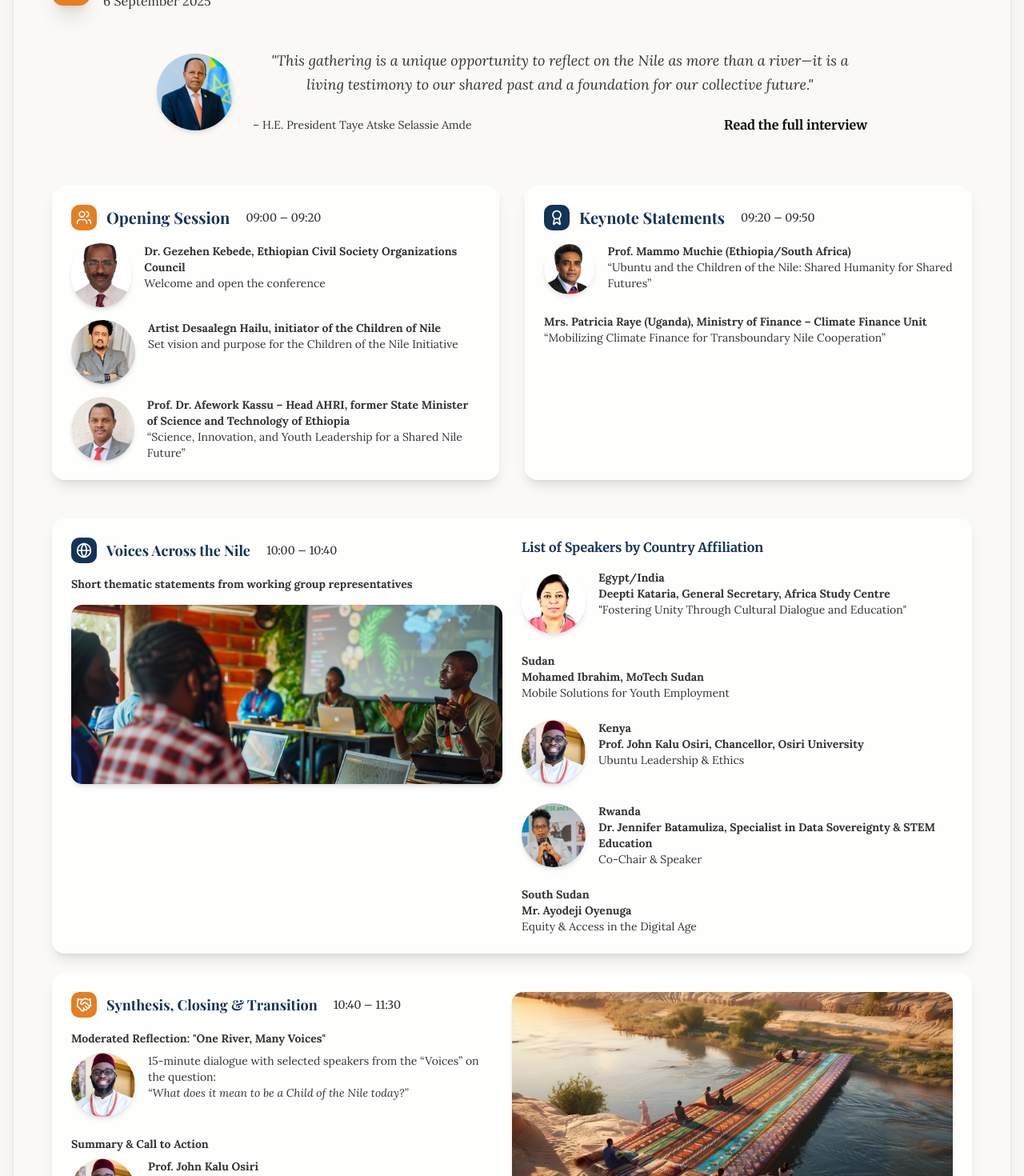
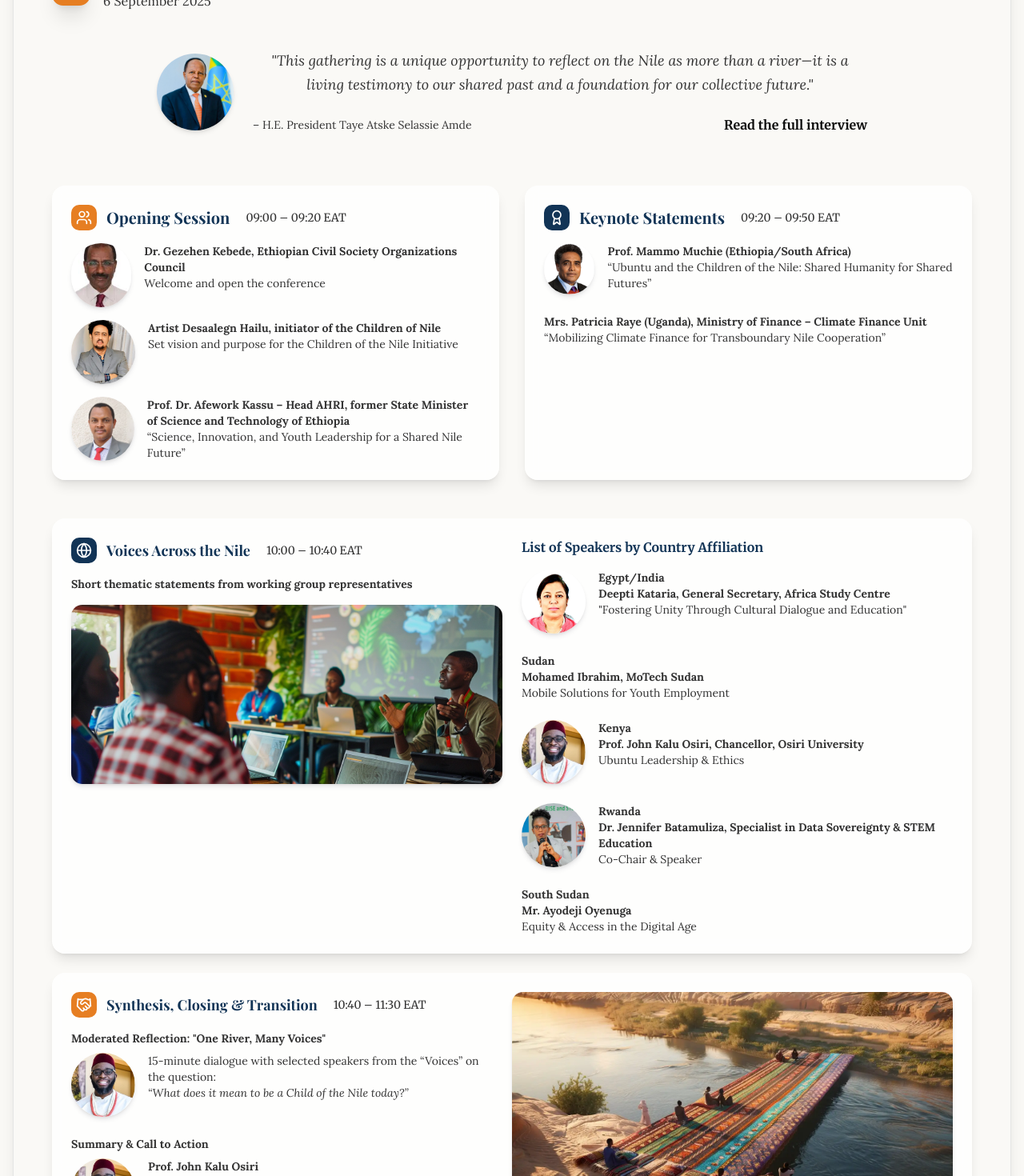
Before and after one commit to anniechan1/nile, a Next.js app: page /summit/program in a window 1280 px wide. Shown: the part 1197-2667 px from the top of the page at 80% size. Built offline with nearby package versions, Linux system fonts and the light colour scheme; a web font is replaced by a local one.

Commit message:
update Program

```diff
--- a/src/app/summit/program/page.tsx
+++ b/src/app/summit/program/page.tsx
@@ -155,7 +155,7 @@ export default function SummitPage() {
                       <Users className="h-5 w-5 text-white" />
                     </div>
                     <h3 className="font-playfair text-xl font-bold text-river-blue">Opening Session</h3>
-                    <span className="text-sm text-charcoal bg-warm-gold/20 px-2 py-1 rounded">09:00 – 09:20</span>
+                    <span className="text-sm text-charcoal bg-warm-gold/20 px-2 py-1 rounded">09:00 – 09:20 EAT</span>
                   </div>
                   <div className="space-y-4 text-sm font-lora text-charcoal">
                     <div>
@@ -207,7 +207,7 @@ export default function SummitPage() {
                       <Award className="h-5 w-5 text-white" />
                     </div>
                     <h3 className="font-playfair text-xl font-bold text-river-blue">Keynote Statements</h3>
-                    <span className="text-sm text-charcoal bg-warm-gold/20 px-2 py-1 rounded">09:20 – 09:50</span>
+                    <span className="text-sm text-charcoal bg-warm-gold/20 px-2 py-1 rounded">09:20 – 09:50 EAT</span>
                   </div>
                   <ul className="space-y-6 text-sm font-lora text-charcoal">
                     <li className="flex items-start space-x-4">
@@ -252,7 +252,7 @@ export default function SummitPage() {
                           <Globe className="h-5 w-5 text-white" />
                         </div>
                         <h3 className="font-playfair text-lg font-bold text-river-blue">Voices Across the Nile</h3>
-                        <span className="text-sm text-charcoal bg-warm-gold/20 px-2 py-1 rounded">10:00 – 10:40</span>
+                        <span className="text-sm text-charcoal bg-warm-gold/20 px-2 py-1 rounded">10:00 – 10:40 EAT</span>
                       </div>
 
                       <p className="text-sm text-charcoal font-lora">
@@ -366,7 +366,7 @@ export default function SummitPage() {
                           <Handshake className="h-5 w-5 text-white" />
                         </div>
                         <h3 className="font-playfair text-lg font-bold text-river-blue">Synthesis, Closing & Transition</h3>
-                        <span className="text-sm text-charcoal bg-warm-gold/20 px-2 py-1 rounded">10:40 – 11:30</span>
+                        <span className="text-sm text-charcoal bg-warm-gold/20 px-2 py-1 rounded">10:40 – 11:30 EAT</span>
                       </div>
                       <ul className="space-y-6 text-sm font-lora text-charcoal">
                         {/* Moderated Reflection */}
```
